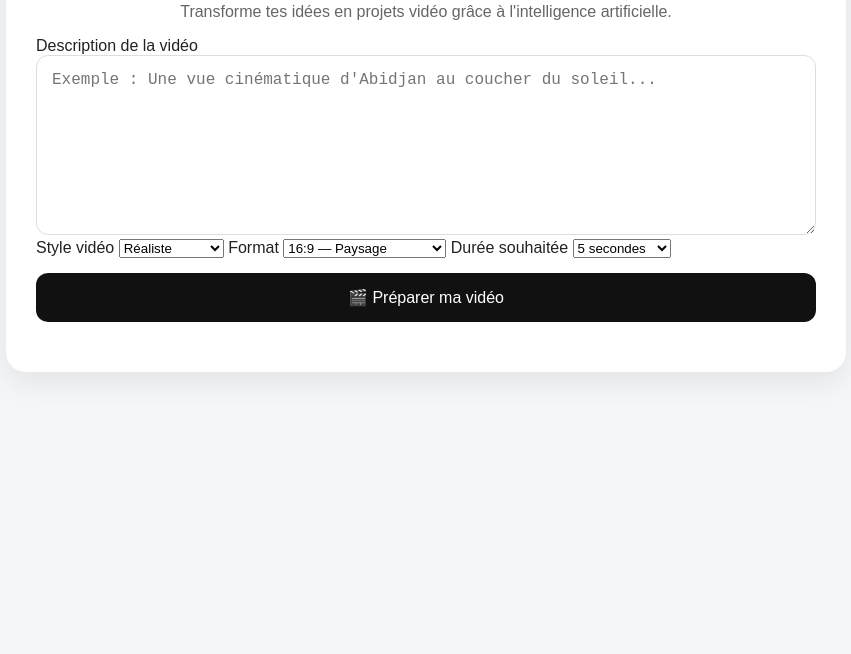
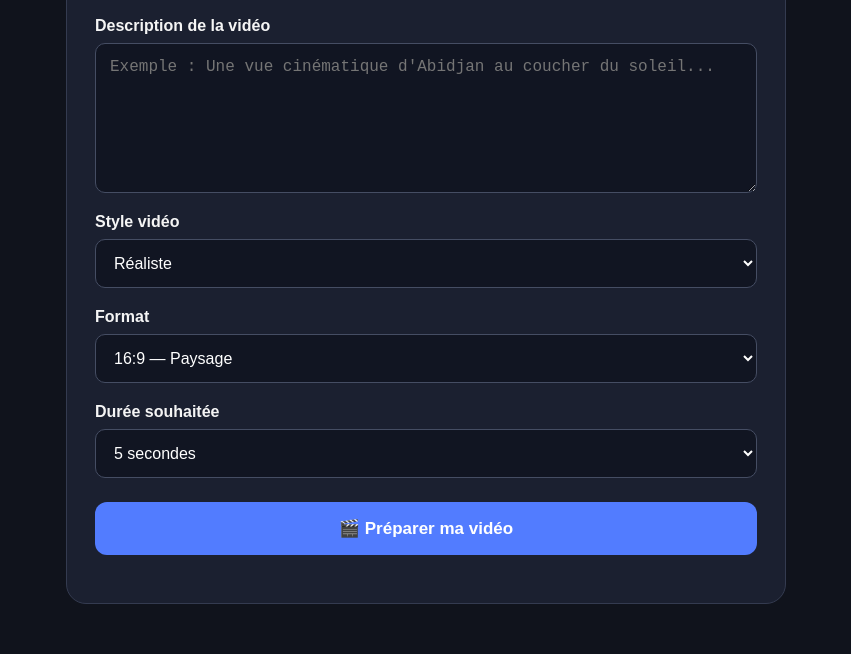
Before and after one commit to traoreabdoulaziz997-eng/ai-video-generator, a plain HTML site: page index.html in a window 1280 px wide. Shown: the part 175-829 px from the top of the page, without its empty margins (214-1065 px from the left). Before the commit the page ends 800 px from the top, so only its background shows below. Drawn offline with Linux system fonts and the light colour scheme.

Commit message:
Update style.css
Amélioration du design de l'application

```diff
--- a/style.css
+++ b/style.css
@@ -1,3 +1,4 @@
+
 * {
     box-sizing: border-box;
 }
@@ -5,60 +6,89 @@
 body {
     margin: 0;
     font-family: Arial, sans-serif;
-    background: #f4f6f8;
-    color: #222;
+    background: #10131c;
+    color: #f5f5f5;
 }
 
 .conteneur {
-    max-width: 900px;
-    margin: 50px auto;
-    padding: 30px;
+    max-width: 760px;
+    margin: 30px auto;
+    padding: 20px;
 }
 
 .carte {
-    background: white;
-    padding: 30px;
+    background: #1b2030;
+    padding: 28px;
+    border: 1px solid #343b50;
     border-radius: 20px;
-    box-shadow: 0 10px 30px rgba(0, 0, 0, 0.08);
 }
 
 h1 {
     text-align: center;
+    color: #a8c7ff;
 }
 
 .description {
     text-align: center;
-    color: #666;
+    color: #c0c5d3;
+    line-height: 1.6;
+}
+
+label {
+    display: block;
+    margin-top: 20px;
+    margin-bottom: 8px;
+    font-weight: bold;
+}
+
+textarea,
+select {
+    display: block;
+    width: 100%;
+    padding: 14px;
+    border: 1px solid #454d63;
+    border-radius: 10px;
+    background: #111522;
+    color: white;
+    font-size: 16px;
 }
 
 textarea {
-    width: 100%;
-    min-height: 180px;
-    padding: 15px;
-    border: 1px solid #ddd;
-    border-radius: 12px;
     resize: vertical;
-    font-size: 16px;
+    min-height: 150px;
 }
 
 button {
     width: 100%;
-    margin-top: 15px;
-    padding: 15px;
+    margin-top: 24px;
+    padding: 16px;
     border: none;
     border-radius: 12px;
-    background: #111;
+    background: #527cff;
     color: white;
-    font-size: 16px;
+    font-size: 17px;
+    font-weight: bold;
     cursor: pointer;
 }
 
 button:hover {
-    opacity: 0.85;
+    opacity: 0.9;
 }
 
 #statut {
     margin-top: 20px;
     text-align: center;
-    font-weight: bold;
+    line-height: 1.5;
 }
+
+#resume {
+    margin-top: 24px;
+    padding: 18px;
+    background: #111522;
+    border-radius: 12px;
+    overflow-wrap: anywhere;
+}
+
+#resume h2 {
+    color: #a8c7ff;
+}
```
